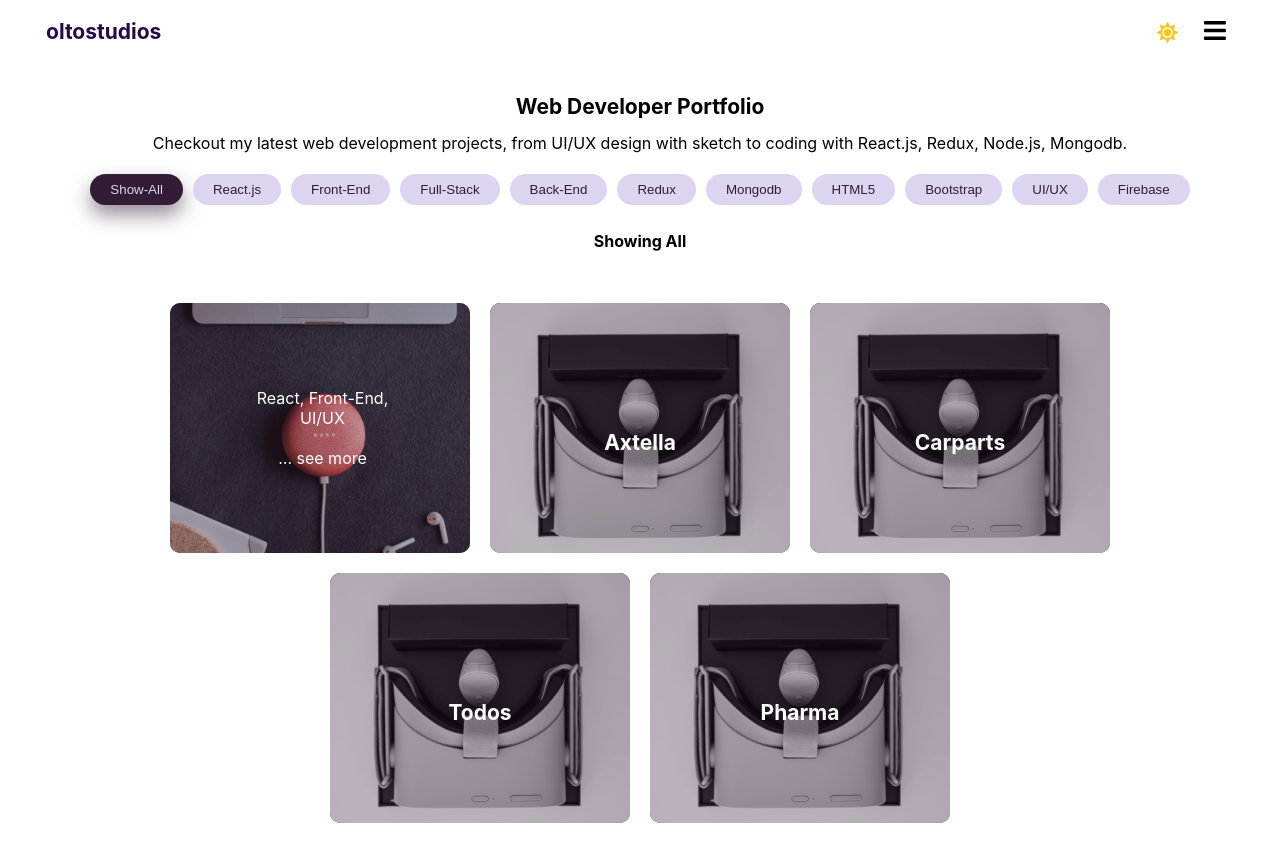
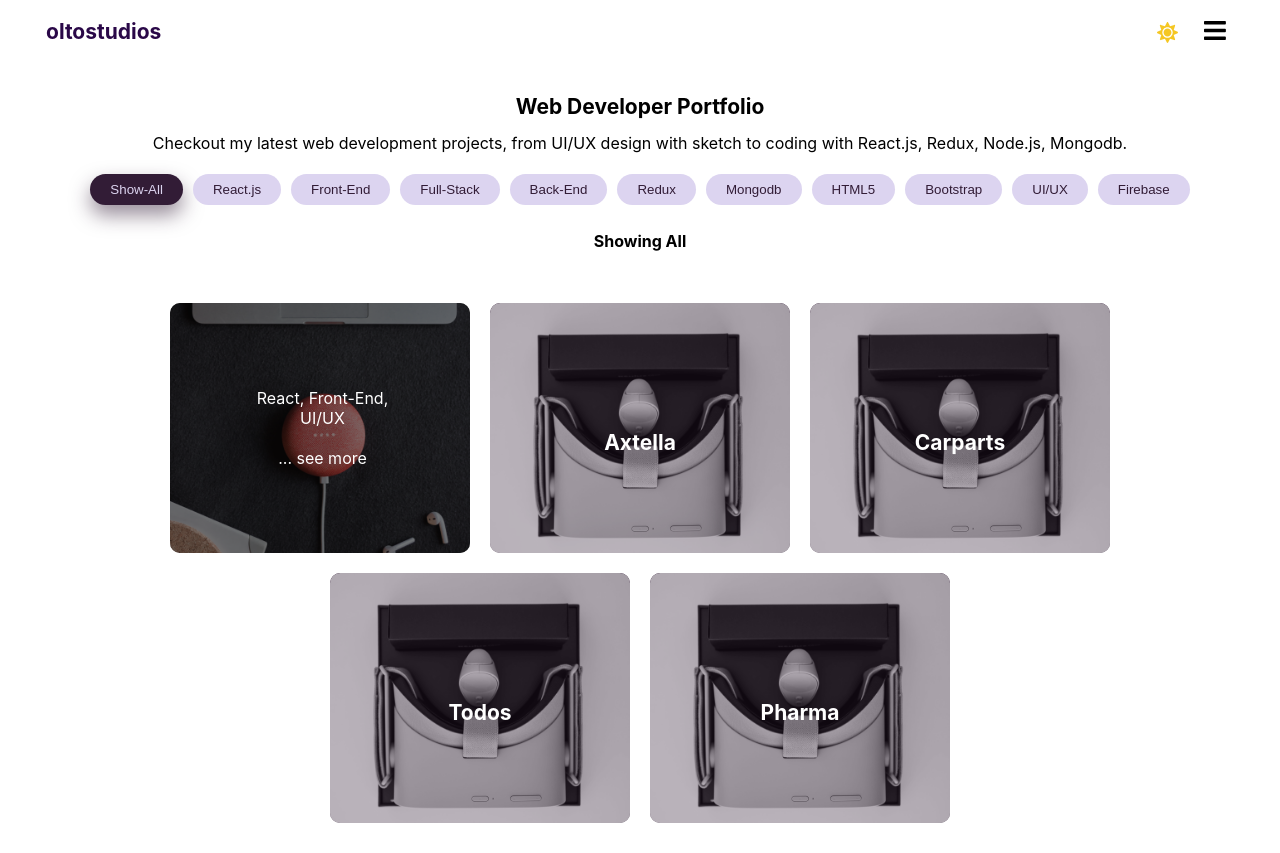
Before and after one commit to tosebikan/oltostudios, a React (Create React App) app: page /portfolio in a window 1280 px wide. In both pictures the pointer is over the element "Richhomes". Built offline with nearby package versions, Linux system fonts and the light colour scheme.

Commit message:
update card css

```diff
--- a/src/components/card.css
+++ b/src/components/card.css
@@ -7,7 +7,12 @@
   background: rgba(50, 28, 54, 1);
   overflow: hidden;
   border-radius: 10px;
+  z-index: 10;
   transition: 1s cubic-bezier(0.2, 0.8, 0.2, 1);
+}
+
+.card-container:hover {
+  background: rgba(0, 0, 0, 1);
 }
 
 .card-image {
@@ -25,7 +30,7 @@
   max-width: 100%;
   border-radius: 10px;
   object-fit: cover;
-  opacity: 0.7;
+  opacity: 0.5;
   display: none;
   transform: translateY(-300px);
   transition: 1s cubic-bezier(0.2, 0.8, 0.2, 1);
@@ -42,8 +47,8 @@
 }
 
 .card-tech {
-  display: grid;
-  grid-template-columns: repeat(2, 1fr);
+  /* display: grid; */
+  /* grid-template-columns: repeat(2, 1fr); */
   position: absolute;
   top: 50%;
   left: 50%;
@@ -59,13 +64,13 @@
 }
 
 .card-container:hover .card-image {
-  transition: 1s cubic-bezier(0.2, 0.8, 0.2, 1);
+  transition: 0.6s cubic-bezier(0.2, 0.8, 0.2, 1);
   opacity: 0;
 }
 .card-container:hover .card-image2 {
   display: block;
   animation: imageSlide;
-  animation-duration: 1s;
+  animation-duration: 0.7s;
   animation-fill-mode: forwards;
   animation-timing-function: cubic-bezier(0.2, 0.8, 0.2, 1);
 }
```
